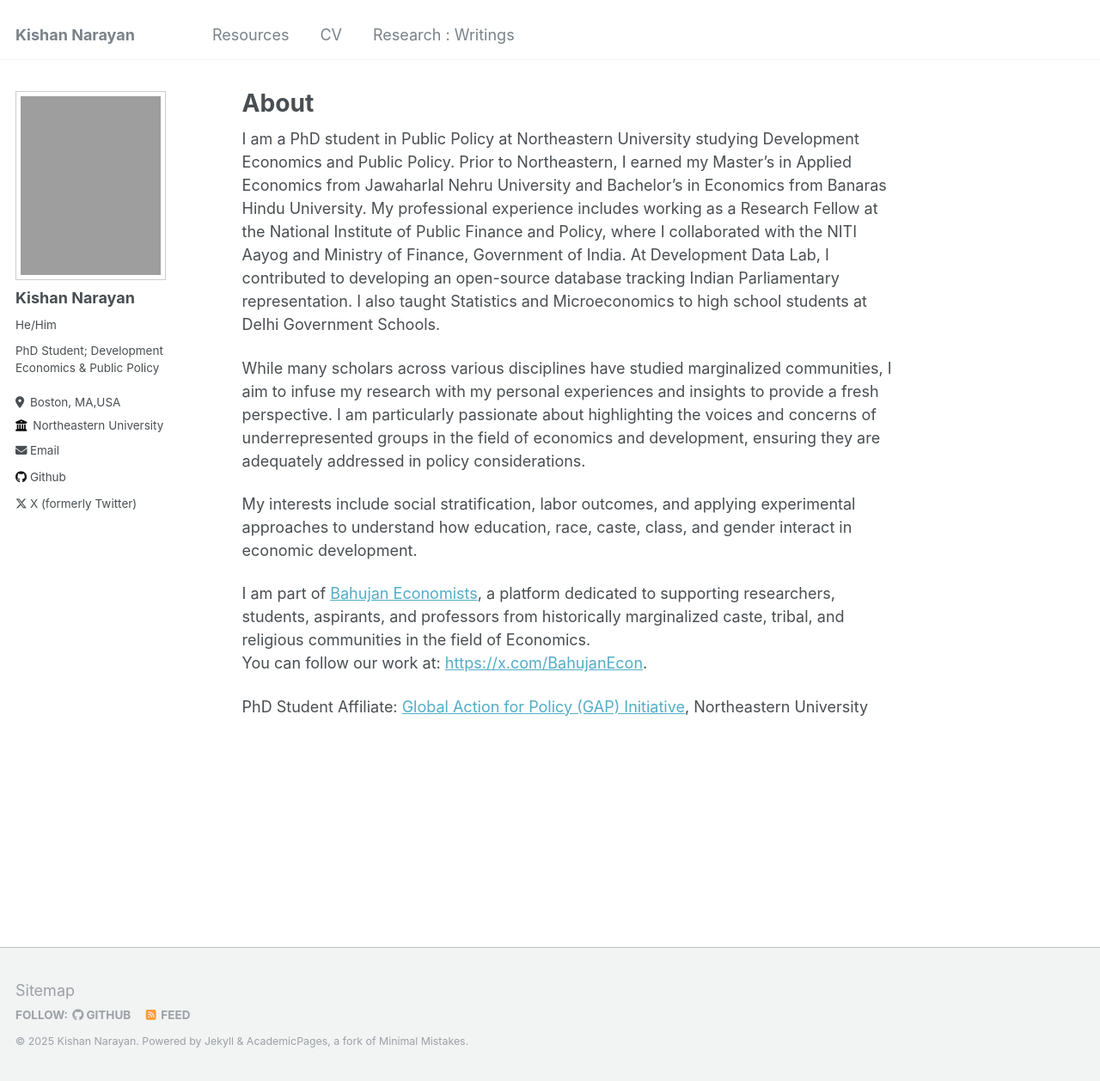
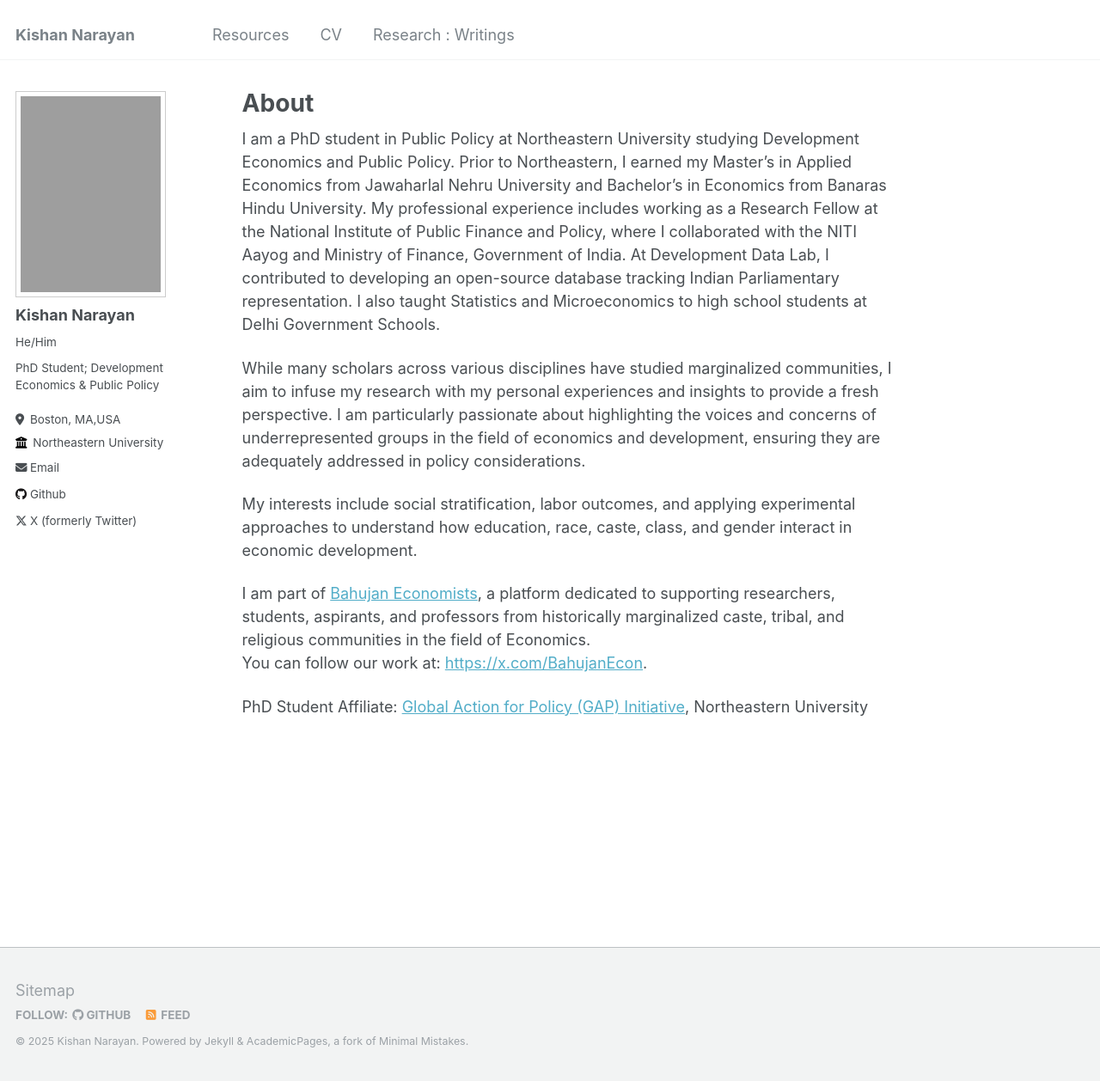
Before and after one commit to narayankishan/narayankishan.github.io, a Jekyll site: the page built from _pages/about.md, in a window 1280 px wide and 1258 px high. Shown: the whole window at 86% size. Built offline with Jekyll 4.4.1, drawn with Linux system fonts in a browser that asks for light colours.

Commit message:
Update main.scss
fix image

```diff
--- a/assets/css/main.scss
+++ b/assets/css/main.scss
@@ -43,7 +43,7 @@
 img.author__avatar {
   border-radius: 0 !important;  /* Square shape */
   width: 200px;                 /* Match  */
-  height: 220px;                /* Keep it square */
+  height: 240px;                /* Keep it square */
   object-fit: cover;            /* Ensures image doesn’t stretch */
   border: 1px solid #ccc;
 }
```
